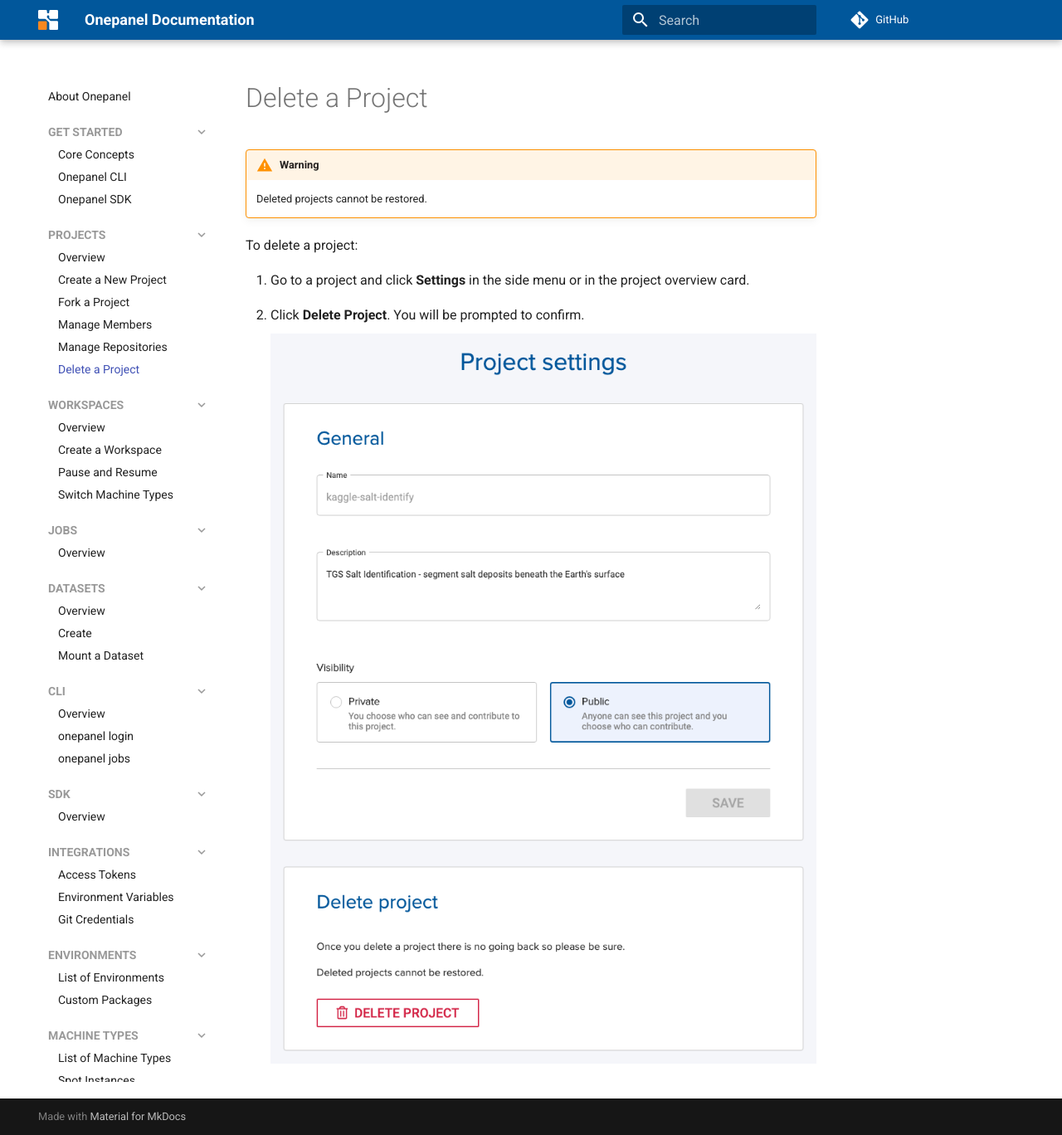
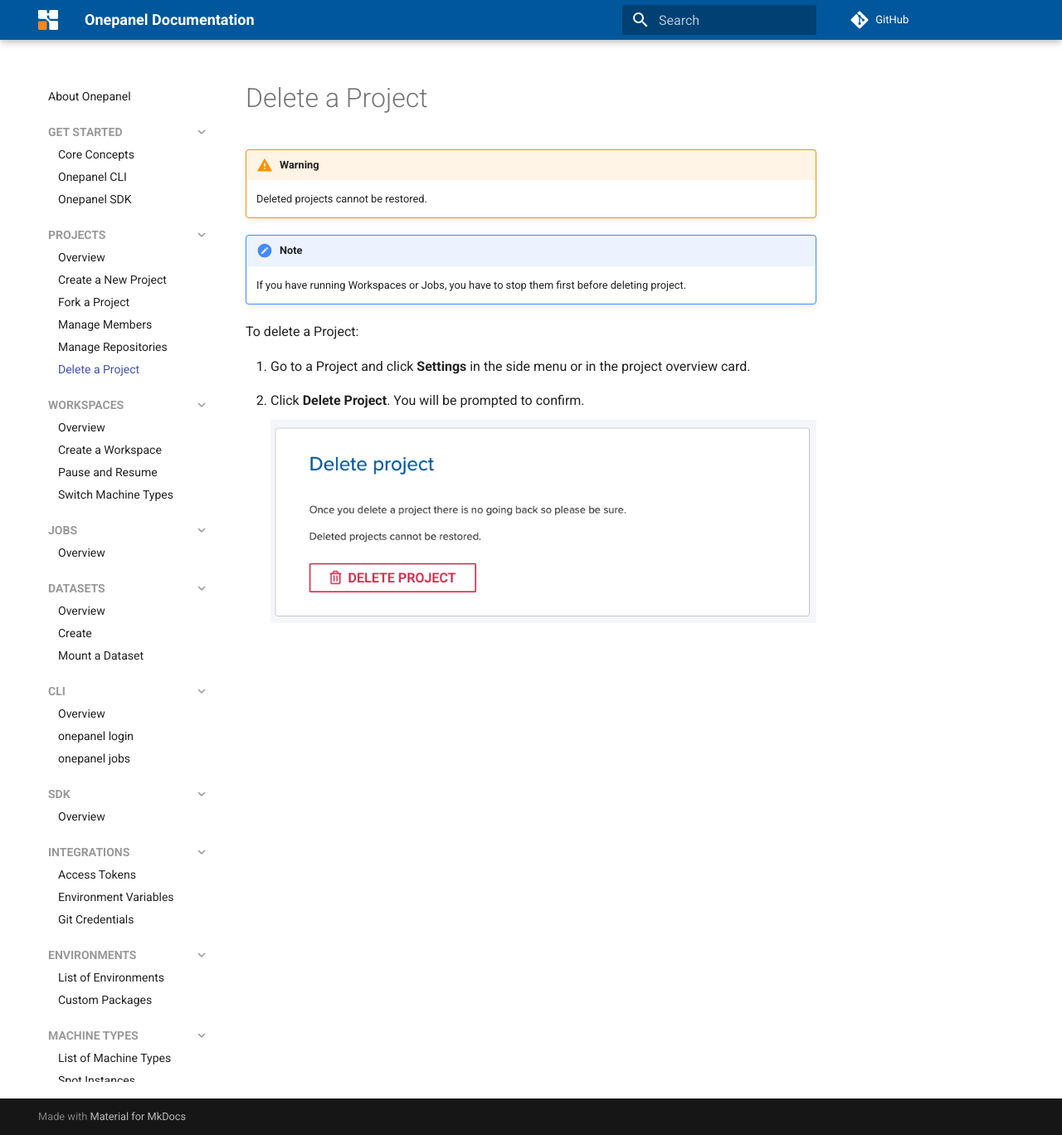
Before and after one commit to onepanelio/docs, an MkDocs documentation site: the page built from docs/projects/delete.md, in a window 1280 px wide and 1368 px high. Shown: the whole window at 83% size. Built offline with MkDocs 1.6.1 and Material for MkDocs 9.7.7, drawn with Linux system fonts in a browser that asks for light colours; comment, search, counter and statistics services are not loaded.

Commit message:
update project delete doc

```diff
--- a/docs/projects/delete.md
+++ b/docs/projects/delete.md
@@ -1,8 +1,11 @@
 !!! warning "Warning"
     Deleted projects cannot be restored.
 
-To delete a project:
+!!! note "Note"
+    If you have running Workspaces or Jobs, you have to stop them first before deleting project.
 
-1. Go to a project and click **Settings** in the side menu or in the project overview card.
+To delete a Project:
+
+1. Go to a Project and click **Settings** in the side menu or in the project overview card.
 2. Click **Delete Project**. You will be prompted to confirm.
-![](../assets/img/delete-162222.png)
+![](../assets/img/delete-103023.png)
```
Also changed, not shown: docs/assets/img/delete-103023.png (added), docs/assets/img/delete-162222.png (deleted).
